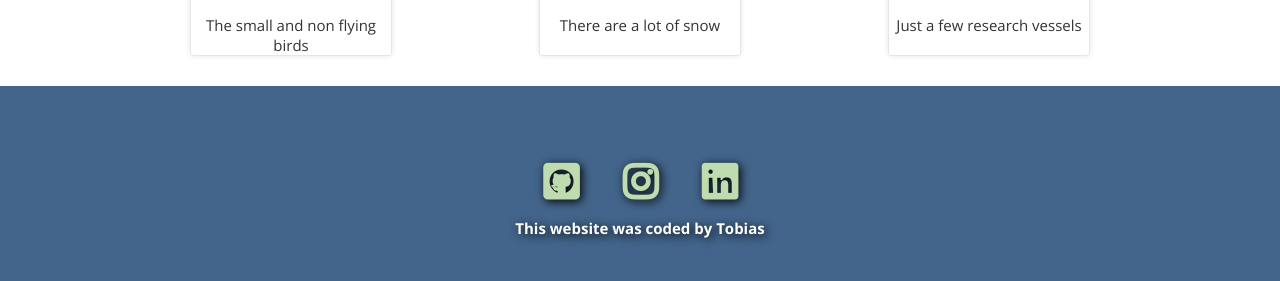
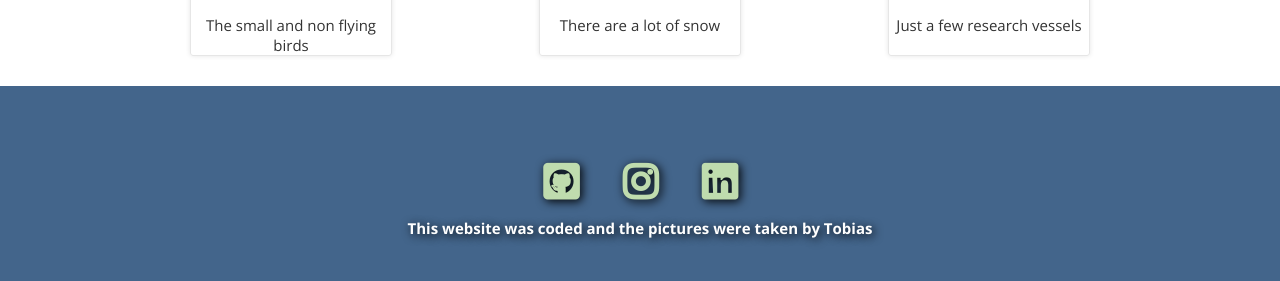
Before and after one commit to soutobias/landing, a plain HTML site: page index.html in a window 1280 px wide. Shown: the part 765-1046 px from the top of the page. Drawn offline with nearby package versions, Linux system fonts and the light colour scheme.

Commit message:
pictures'

```diff
--- a/index.html
+++ b/index.html
@@ -58,7 +58,7 @@
           </a>
         </li>
       </ul>
-      <p>This website was coded by Tobias</p>
+      <p>This website was coded and the pictures were taken by Tobias</p>
     </div>
   </div>
 </body>
```
